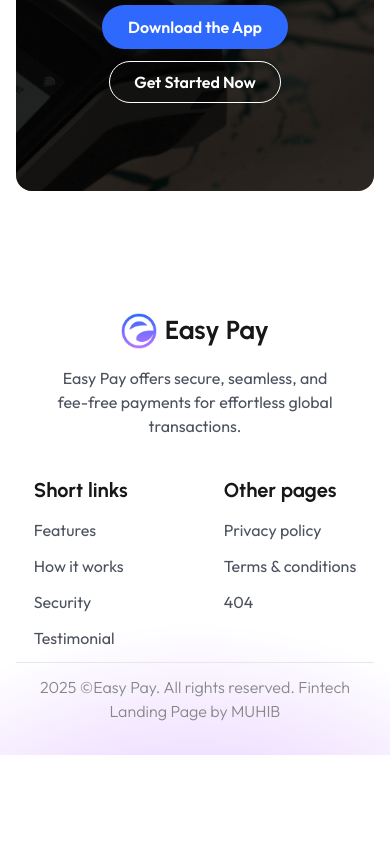
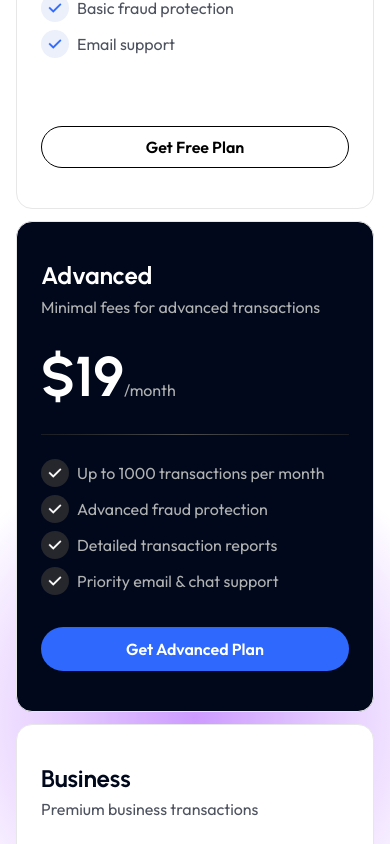
Before and after one commit to dhurjoy-paul/easy-pay-task, a Next.js app: page / in a window 390 px wide. Shown: the part 6180-7024 px from the top of the page. Before the commit the page ends 6935 px from the top, so only its background shows below. Built offline with nearby package versions, Linux system fonts and the light colour scheme.

Commit message:
Completed pricing section

```diff
--- a/src/app/globals.css
+++ b/src/app/globals.css
@@ -45,6 +45,12 @@
   font-family: Arial, Helvetica, sans-serif;
 }
 
+.pricing-gradient {
+  /* background: radial-gradient(circle at 50% 600%, #cd9bff 50%, #ffffff); */
+  /* background: radial-gradient(closest-side at 472px 351px, #cd9bff, #ffffff); */
+  background: radial-gradient(circle 280px at center 65%, #cd9bff, #ffffff);
+}
+
 .footer-gradient {
   /* background: radial-gradient(circle at 50% 600%, #cd9bff 50%, #ffffff); */
   /* background: radial-gradient(closest-side at 472px 351px, #cd9bff, #ffffff); */
--- a/src/app/page.js
+++ b/src/app/page.js
@@ -1,6 +1,7 @@
 import FeaturesSection from "@/components/features-section/FeaturesSection";
 import HeroSection from "@/components/hero-section/HeroSection";
 import HowItWorksSection from "@/components/howitworks-section/HowItWorksSection";
+import PricingSection from "@/components/pricing-section/PricingSection";
 import SecuritySection from "@/components/security-section/SecuritySection";
 
 export default function HomeLayout() {
@@ -10,6 +11,7 @@
       <FeaturesSection />
       <HowItWorksSection />
       <SecuritySection />
+      <PricingSection />
     </main>
   );
 }
--- a/src/components/footer/Footer.js
+++ b/src/components/footer/Footer.js
@@ -6,7 +6,7 @@
 
 export default function Footer() {
   return (
-    <div className="footer-gradient">
+    <div className="footer-gradient overflow-hidden">
       <Container>
         <div className="z-10 py-30">
           <TopFooter />
--- /dev/null
+++ b/src/components/pricing-section/PriceCard.js
@@ -0,0 +1,111 @@
+import { FaCheck } from "react-icons/fa6";
+import BodyText from "../fonts/BodyText";
+import Title from "../fonts/Title";
+import Button from "../shared/Button";
+
+export default function PriceCard({ card }) {
+  const { title, description, price, advantages, btnText, btnType, BgColor } = card || {}
+
+  const isDark = BgColor === 'dark';
+  const gradientId = isDark ? "divider-dark" : "divider-light";
+  const titleClr = `${isDark ? 'text-white' : 'text-[#01081B]'}`;
+  const iconClasses = `size-3.5 ${isDark ? 'text-white' : 'text-[#2E68FD]'}`;
+
+  return (
+    <div className={`flex flex-col rounded-2xl px-6 py-10 border border-[#E7E7E8]
+    ${isDark ? 'bg-[#01081B] text-[#B1B2B2]' : 'bg-white text-[#4D525F]'}
+    ${isDark ? 'z-10' : ''}
+  `}>
+      <Title className={`text-2xl mb-1 ${titleClr}`}>{title}</Title>
+      <BodyText className="text-base">{description}</BodyText>
+
+      <div className="flex flex-col gap-6">
+        <div className="flex items-end mt-6">
+          <Title className={`text-[3.5rem] ${titleClr}`}>{price}</Title>
+          <BodyText className="text-base self-end mb-2">/month</BodyText>
+        </div>
+
+        {/* divider */}
+        {/* <svg width="" height="1" viewBox="0 0 322 1" fill="none" xmlns="http://www.w3.org/2000/svg">
+          <line y1="0.5" x2="322" y2="0.5" stroke="url(#paint0_linear_1_454)" />
+          <defs>
+            {
+              isDark ? (
+                <linearGradient id="paint0_linear_1_454" x1="0" y1="1" x2="322" y2="1.5" gradientUnits="userSpaceOnUse">
+                  <stop stopColor="#272727" stopOpacity="0.7" />
+                  <stop offset="0.453558" stopColor="#505050" />
+                  <stop offset="1" stopColor="#272727" stopOpacity="0.7" />
+                </linearGradient>
+              ) : (
+                <linearGradient id="paint0_linear_1_454" x1="0" y1="1" x2="322" y2="1.5" gradientUnits="userSpaceOnUse">
+                  <stop stopColor="#F5F5F5" stopOpacity="0.7" />
+                  <stop offset="0.453558" stopColor="#CBCBCB" />
+                  <stop offset="1" stopColor="#F5F5F5" stopOpacity="0.7" />
+                </linearGradient>
+              )
+            }
+          </defs>
+        </svg> */}
+        <svg width="100%" height="1" viewBox="0 0 322 1" fill="none" xmlns="http://www.w3.org/2000/svg">
+          <line y1="0.5" x2="322" y2="0.5" stroke={`url(#${gradientId})`} />
+          <defs>
+            {isDark ? (
+              <linearGradient id="divider-dark" x1="0" y1="1" x2="322" y2="1.5" gradientUnits="userSpaceOnUse">
+                <stop stopColor="#272727" stopOpacity="0.7" />
+                <stop offset="0.453558" stopColor="#505050" />
+                <stop offset="1" stopColor="#272727" stopOpacity="0.7" />
+              </linearGradient>
+            ) : (
+              <linearGradient id="divider-light" x1="0" y1="1" x2="322" y2="1.5" gradientUnits="userSpaceOnUse">
+                <stop stopColor="#F5F5F5" stopOpacity="0.7" />
+                <stop offset="0.453558" stopColor="#CBCBCB" />
+                <stop offset="1" stopColor="#F5F5F5" stopOpacity="0.7" />
+              </linearGradient>
+            )}
+          </defs>
+        </svg>
+
+        {/* divider */}
+        {/* <svg width="100%" height="1" viewBox="0 0 322 1" fill="none" xmlns="http://www.w3.org/2000/svg">
+          <line y1="0.5" x2="322" y2="0.5" stroke={`url(#${isDark ? "divider-dark" : "divider-light"})`} />
+          <defs>
+            {isDark ? (
+              <linearGradient id="divider-dark" x1="0" y1="1" x2="322" y2="1.5" gradientUnits="userSpaceOnUse">
+                <stop stopColor="#272727" stopOpacity="0.7" />
+                <stop offset="0.453558" stopColor="#505050" />
+                <stop offset="1" stopColor="#272727" stopOpacity="0.7" />
+              </linearGradient>
+            ) : (
+              <linearGradient id="divider-light" x1="0" y1="1" x2="322" y2="1.5" gradientUnits="userSpaceOnUse">
+                <stop stopColor="#F5F5F5" stopOpacity="0.7" />
+                <stop offset="0.453558" stopColor="#CBCBCB" />
+                <stop offset="1" stopColor="#F5F5F5" stopOpacity="0.7" />
+              </linearGradient>
+            )}
+          </defs>
+        </svg> */}
+
+        <ul className="space-y-2 grow mb-8">
+          {advantages.map((advantage) => (
+
+            <li key={advantage} className="flex items-center">
+              {/* checkIcon */}
+              <p className={`size-7 flex items-center justify-center rounded-full
+                ${isDark ? "bg-[#26272C]" : "bg-[#ECF0FB]"}
+                ${advantage ? "" : "invisible"}`}>
+                <FaCheck className={iconClasses} strokeWidth={10} />
+              </p>
+              <BodyText className="ml-2 text-base">{advantage}</BodyText>
+            </li>
+          ))}
+        </ul>
+      </div>
+
+      {
+        (btnType === "outline")
+          ? <Button variant={btnType} outlineColor="#000" textColor="#000">{btnText}</Button>
+          : <Button variant={btnType} >{btnText}</Button>
+      }
+    </div>
+  );
+};
--- /dev/null
+++ b/src/components/pricing-section/PricingSection.js
@@ -0,0 +1,24 @@
+import Container from "../Container";
+import SmallTitle from "../fonts/SmallTitle";
+import Title from "../fonts/Title";
+import Pricings from "./Pricings";
+
+export default function PricingSection() {
+  return (
+    <section className="pb-30 pricing-gradient">
+      <Container className="space-y-12">
+        {/* section head */}
+        <div className="text-center">
+          <SmallTitle className="text-base text-[#932EFA]">
+            PRICING
+          </SmallTitle>
+          <Title className="text-[1.8rem] md:text-[2.5rem] text-[#01081B] max-w-lg mx-auto mt-1">
+            Simple transparent pricing no hidden fees
+          </Title>
+        </div>
+
+        <Pricings />
+      </Container>
+    </section>
+  )
+}
--- /dev/null
+++ b/src/components/pricing-section/Pricings.js
@@ -0,0 +1,56 @@
+import PriceCard from "./PriceCard";
+
+const pricings = [
+  {
+    title: "Free Plan",
+    description: "Free for personal payments.",
+    price: "$0",
+    advantages: [
+      "Up to 100 transactions per month",
+      "Basic fraud protection",
+      "Email support",
+      ""
+    ],
+    btnText: "Get Free Plan",
+    btnType: "outline",
+    BgColor: "light"
+  },
+  {
+    title: "Advanced",
+    description: "Minimal fees for advanced transactions",
+    price: "$19",
+    advantages: [
+      "Up to 1000 transactions per month",
+      "Advanced fraud protection",
+      "Detailed transaction reports",
+      "Priority email & chat support"
+    ],
+    btnText: "Get Advanced Plan",
+    btnType: "fill",
+    BgColor: "dark"
+  },
+  {
+    title: "Business",
+    description: "Premium business transactions",
+    price: "$29",
+    advantages: [
+      "Unlimited transactions per month",
+      "Premium fraud protection",
+      "Detailed transaction reports",
+      "Priority email & chat support"
+    ],
+    btnText: "Get Business Plan",
+    btnType: "outline",
+    BgColor: "light"
+  }
+];
+
+export default function Pricings() {
+  return (
+    <div className="grid grid-cols-1 sm:grid-cols-2 md:grid-cols-3 lg:grid-cols-3 gap-3 lg:gap-6 items-center">
+      {pricings.map((card) => (
+        <PriceCard key={card.title} card={card} />
+      ))}
+    </div>
+  );
+}
```
